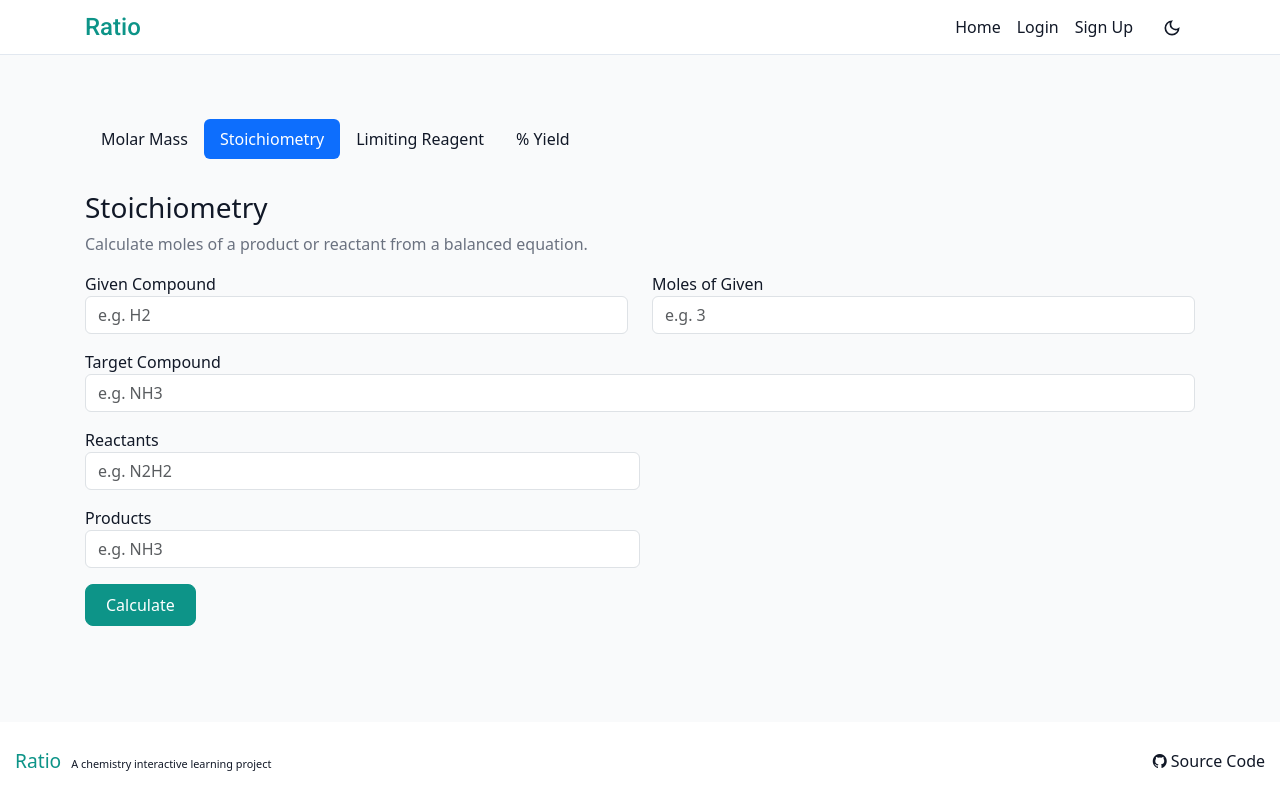
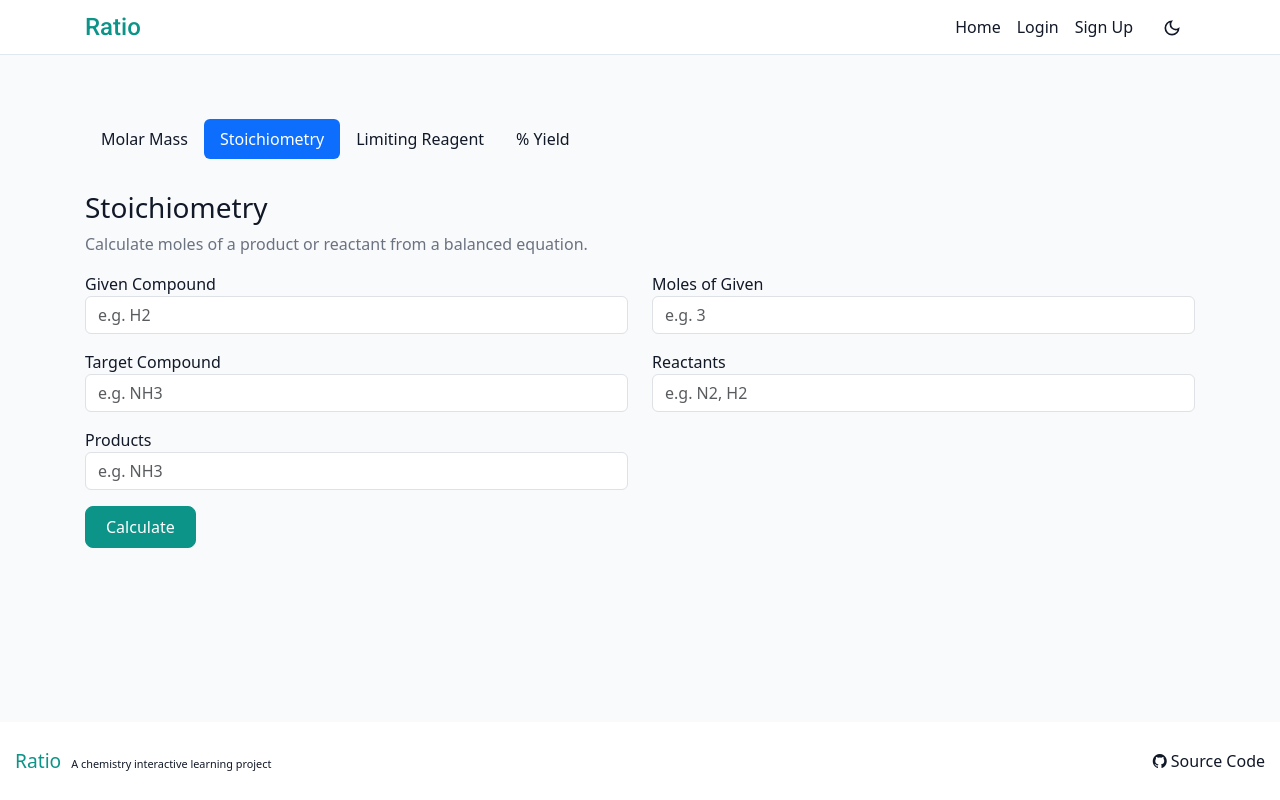
Before and after one commit to imtricksterr/Stoichiometry-Calculator, a React (Vite) app in the folder frontend/: page /calculations in a window 1280 px wide. Both pictures are taken after a click on the button "Stoichiometry". Built offline with nearby package versions, Linux system fonts and the light colour scheme.

Commit message:
fix extract molar mass result from API response

```diff
--- a/frontend/src/pages/Calculations.tsx
+++ b/frontend/src/pages/Calculations.tsx
@@ -57,11 +57,12 @@ function MolarMass() {
   const { user } = useAuth();
 
   async function calculate() {
-    const data = await calculateMolarMass(formula); // placeholder
-    setResult(data.data.result);
+    const response = await calculateMolarMass(formula);
+    const answer = response.data.result;
+    setResult(answer);
 
     if (user) {
-      await saveCalculation("molar-mass", formula, `${data} g/mol`);
+      await saveCalculation("molar-mass", formula, `${answer} g/mol`);
     }
   }
 
@@ -126,7 +127,7 @@ function Stoichiometry() {
       await saveCalculation(
         "stoichiometry",
         `${given} -> ${target}`,
-        `${answer}`,
+        `${answer} mol`,
       );
     }
   }
@@ -160,9 +161,11 @@ function Stoichiometry() {
             />
           </div>
         </div>
-      </div>
+        <div className="col-md-6">
           <div className="form-group">
-        <label style={{ color: "var(--color-text)" }}>Target Compound</label>
+            <label style={{ color: "var(--color-text)" }}>
+              Target Compound
+            </label>
             <input
               className="form-control"
               placeholder="e.g. NH3"
@@ -170,12 +173,13 @@ function Stoichiometry() {
               onChange={(e) => setTarget(e.target.value)}
             />
           </div>
+        </div>
         <div className="col-md-6">
           <div className="form-group">
             <label style={{ color: "var(--color-text)" }}>Reactants</label>
             <input
               className="form-control"
-            placeholder="e.g. N2H2"
+              placeholder="e.g. N2, H2"
               value={givenReactants}
               onChange={(e) => setGivenReactants(e.target.value)}
             />
@@ -190,6 +194,7 @@ function Stoichiometry() {
               value={givenProducts}
               onChange={(e) => setGivenProducts(e.target.value)}
             />
+          </div>
         </div>
       </div>
       <button className="btn btn-primary" onClick={calculate}>
```
Lines whose indentation alone changed are shown as unchanged.
